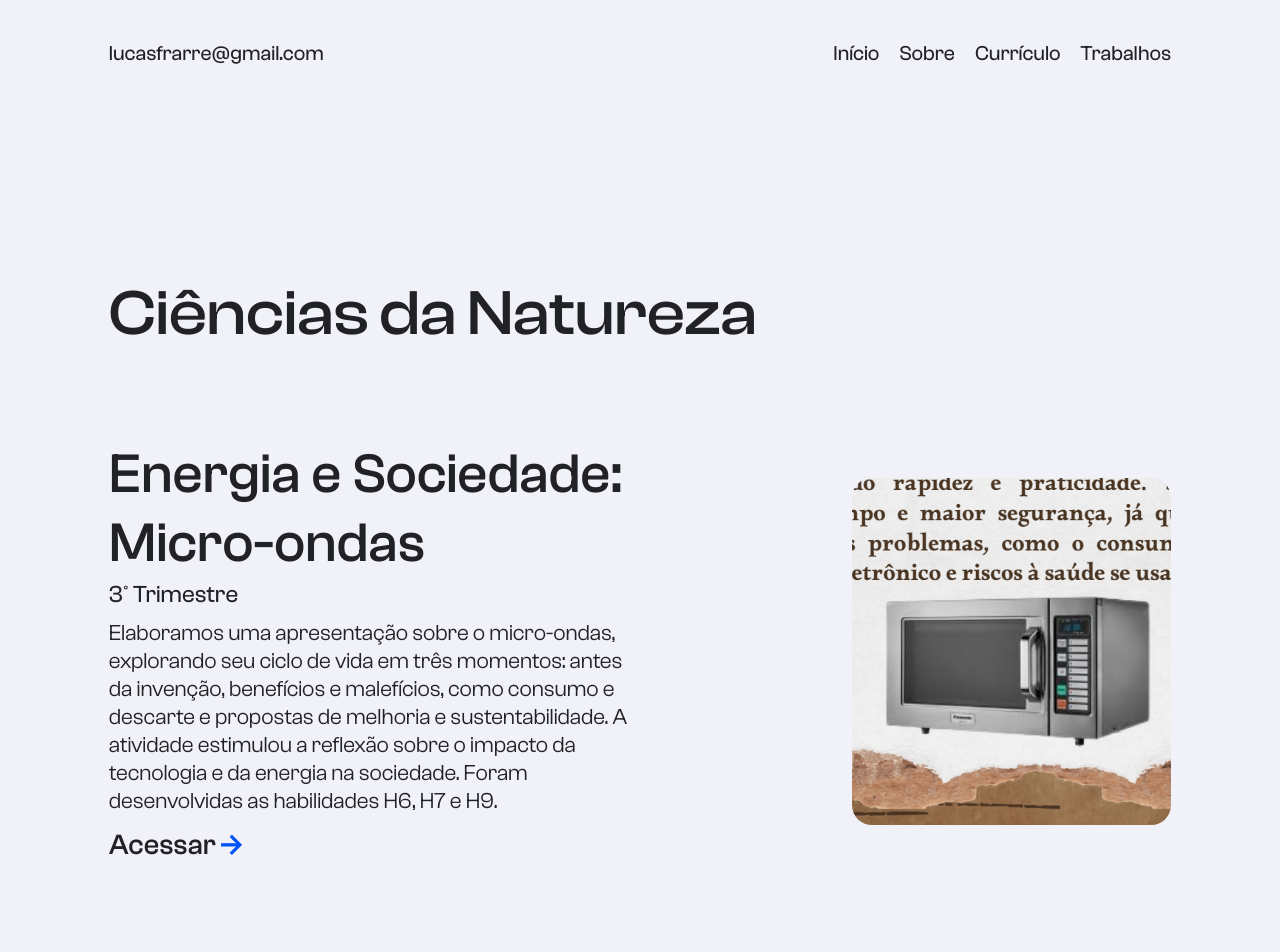
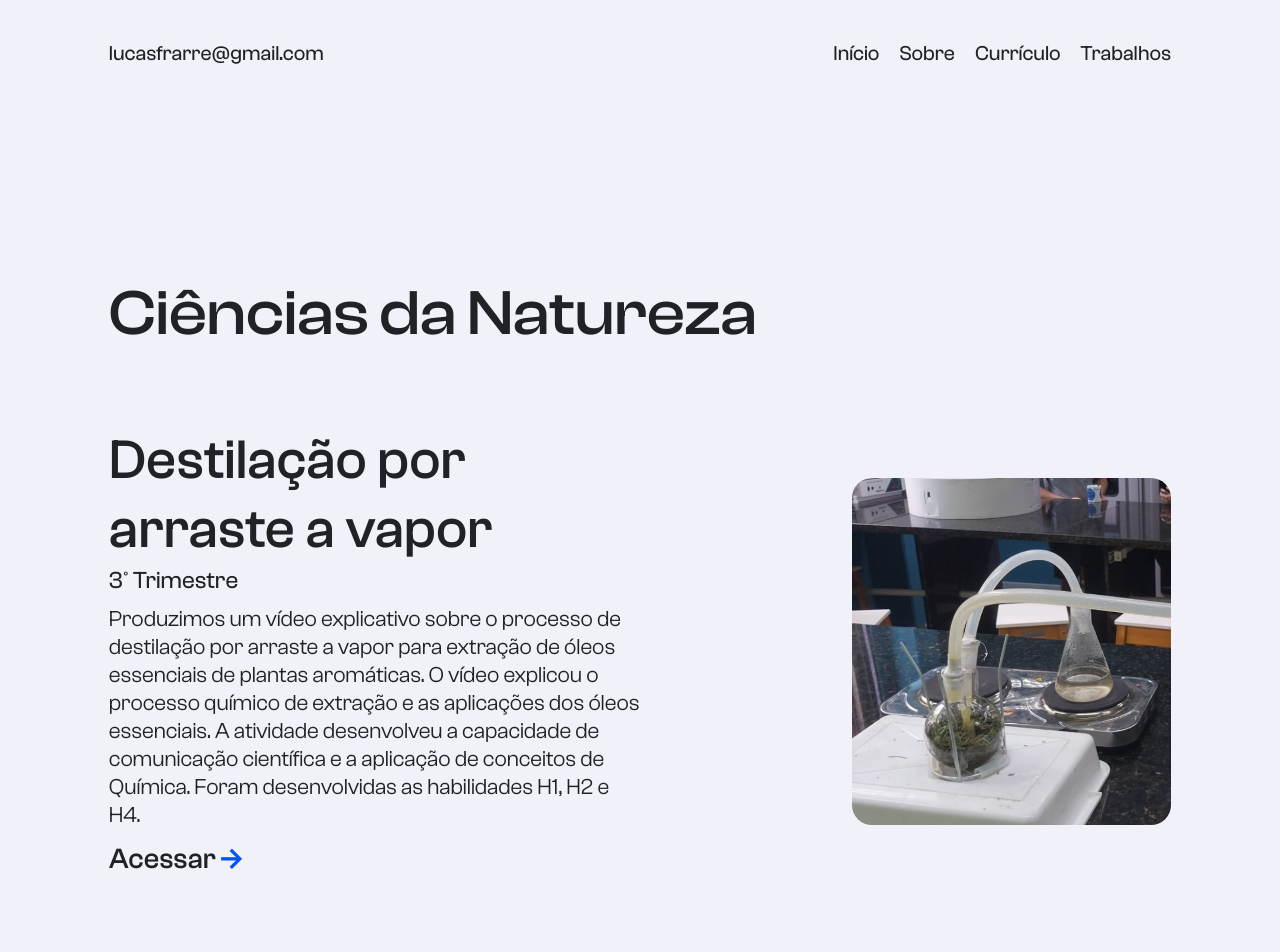
Before and after one commit to lucascasemiro/portfolio-academico, a plain HTML site: page nat.html in a window 1280 px wide. Shown: the top 952 px of the page. Drawn offline with Linux system fonts and the light colour scheme.

Commit message:
gfgf
ferfg

```diff
--- a/nat.html
+++ b/nat.html
@@ -23,6 +23,19 @@
             <div class="title-materia">Ciências da Natureza</div>
 <div class="select"></div>
 </div>
+<section>
+    <div id="section-content">
+        <div class="text-trabalho">
+            <div class="title-tt">Destilação por arraste a vapor</div>
+            <div class="trimestre">3º Trimestre</div>
+            <div class="text-tt">Produzimos um vídeo explicativo sobre o processo de destilação por arraste a vapor para extração de óleos essenciais de plantas aromáticas. O vídeo explicou o processo químico de extração e as aplicações dos óleos essenciais. A atividade desenvolveu a capacidade de comunicação científica e a aplicação de conceitos de Química. Foram desenvolvidas as habilidades H1, H2 e H4.
+</div>
+            <div class="redirect-btn" onclick="window.open('https://drive.google.com/file/d/1cbvDHfuegXsigkWJCBG9adE2Tk6cNlxE/view?usp=sharing')">Acessar</div>
+
+        </div>
+        <div class="img-trabalho" style="background-image:url('nat11.png');"></div>
+    </div>
+</section>
 <section>
     <div id="section-content">
         <div class="text-trabalho">
```
Also changed, not shown: nat11.png (added).
